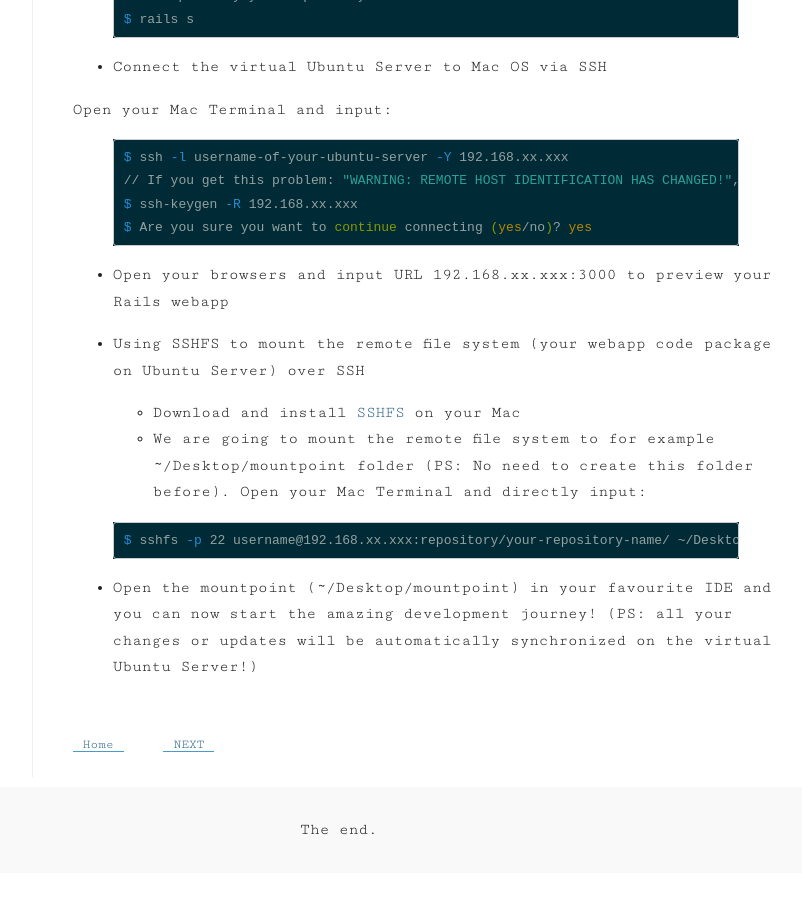
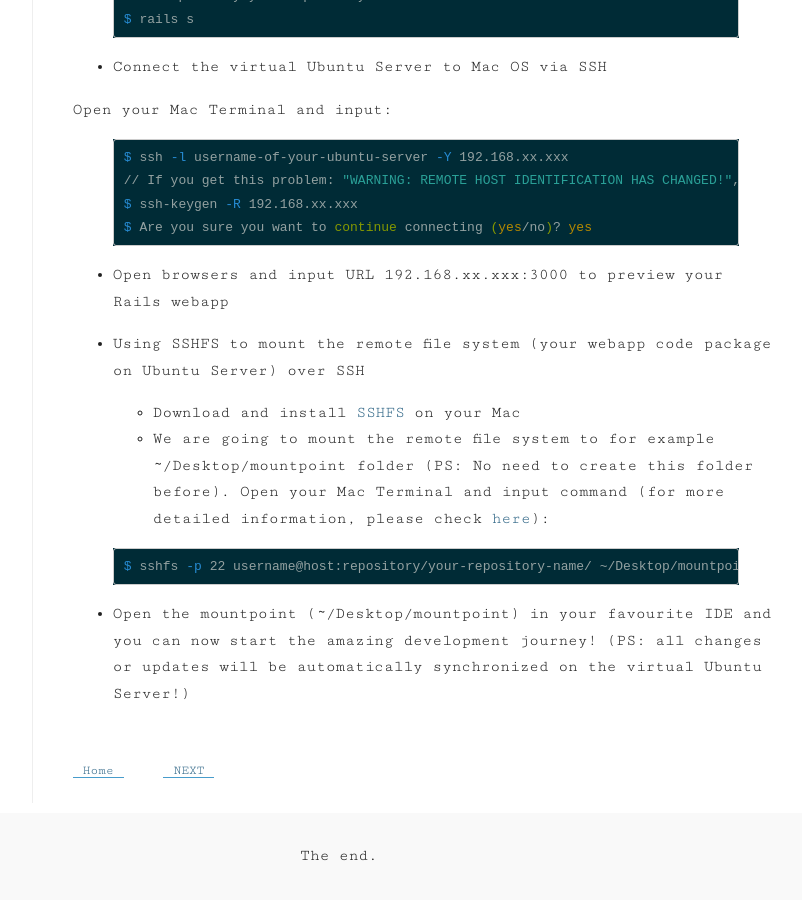
Before and after one commit to crabcanon/crabcanon.github.com, a Jekyll site: the page built from _posts/2014-06-18-setting-up-ruby-on-rails-with-virtualbox-sshfs.md, in a window 1280 px wide and 900 px high, scrolled down 4364 px. Shown: the whole window, without its empty margins (301-1103 px from the left). Built offline with Jekyll 4.4.1, drawn with Linux system fonts in a browser that asks for light colours; comment, search, counter and statistics services are not loaded; before the commit the page ends 5237 px from its top, so only the background shows below that; some of the changed text lies outside the part shown.

Commit message:
Update blog

```diff
--- a/_posts/2014-06-18-setting-up-ruby-on-rails-with-virtualbox-sshfs.md
+++ b/_posts/2014-06-18-setting-up-ruby-on-rails-with-virtualbox-sshfs.md
@@ -148,7 +148,7 @@
 
 Because we are not able to develop or test the webapp in a place (Ubuntu Server) where IDEs and browsers don't exist, we have to connect the virtual Ubuntu Server with Mac OS so that all the resources of our computer can be utilized. For example, how to use your favourite [RubyMine](https://www.jetbrains.com/ruby/), [Sublime Text](http://www.sublimetext.com/) or [Atom](https://atom.io/) installed on your Mac to develop a webapp deployed on the virtual Ubuntu Server and meanwhile how to preview or test it on local browsers like Safari, Chrome or Firefox? This is actually a pretty tricky issue if you don't have any experience before. But by following the instruction below, you can easily get out of the woods for sure.
 
-* Install SSH on your Ubuntu Server and then shutdown the server
+* Install SSH on Ubuntu Server and then shutdown the server
 
 {% highlight bash %}
 $ sudo apt-get install opens
@@ -188,15 +188,15 @@
 $ Are you sure you want to continue connecting (yes/no)? yes
 {% endhighlight %}
 
-* Open your browsers and input URL 192.168.xx.xxx:3000 to preview your Rails webapp
+* Open browsers and input URL 192.168.xx.xxx:3000 to preview your Rails webapp
 
 * Using SSHFS to mount the remote file system (your webapp code package on Ubuntu Server) over SSH
 
     * Download and install [SSHFS](http://fuse.sourceforge.net/sshfs.html) on your Mac
-    * We are going to mount the remote file system to for example ~/Desktop/mountpoint folder (PS: No need to create this folder before). Open your Mac Terminal and directly input:
+    * We are going to mount the remote file system to for example ~/Desktop/mountpoint folder (PS: No need to create this folder before). Open your Mac Terminal and input command (for more detailed information, please check [here](https://github.com/osxfuse/osxfuse/wiki/SSHFS)):
 
 {% highlight bash %}
-$ sshfs -p 22 username@192.168.xx.xxx:repository/your-repository-name/ ~/Desktop/mountpoint -oauto_cache,reconnect,defer_permissions,noappledouble,negative_vncache,volname=xxx
+$ sshfs -p 22 username@host:repository/your-repository-name/ ~/Desktop/mountpoint -oauto_cache,reconnect,defer_permissions,noappledouble,negative_vncache,volname=xxx
 {% endhighlight %}
 
-* Open the mountpoint (~/Desktop/mountpoint) in your favourite IDE and you can now start the amazing development journey! (PS: all your changes or updates will be automatically synchronized on the virtual Ubuntu Server!)
+* Open the mountpoint (~/Desktop/mountpoint) in your favourite IDE and you can now start the amazing development journey! (PS: all changes or updates will be automatically synchronized on the virtual Ubuntu Server!)
```
